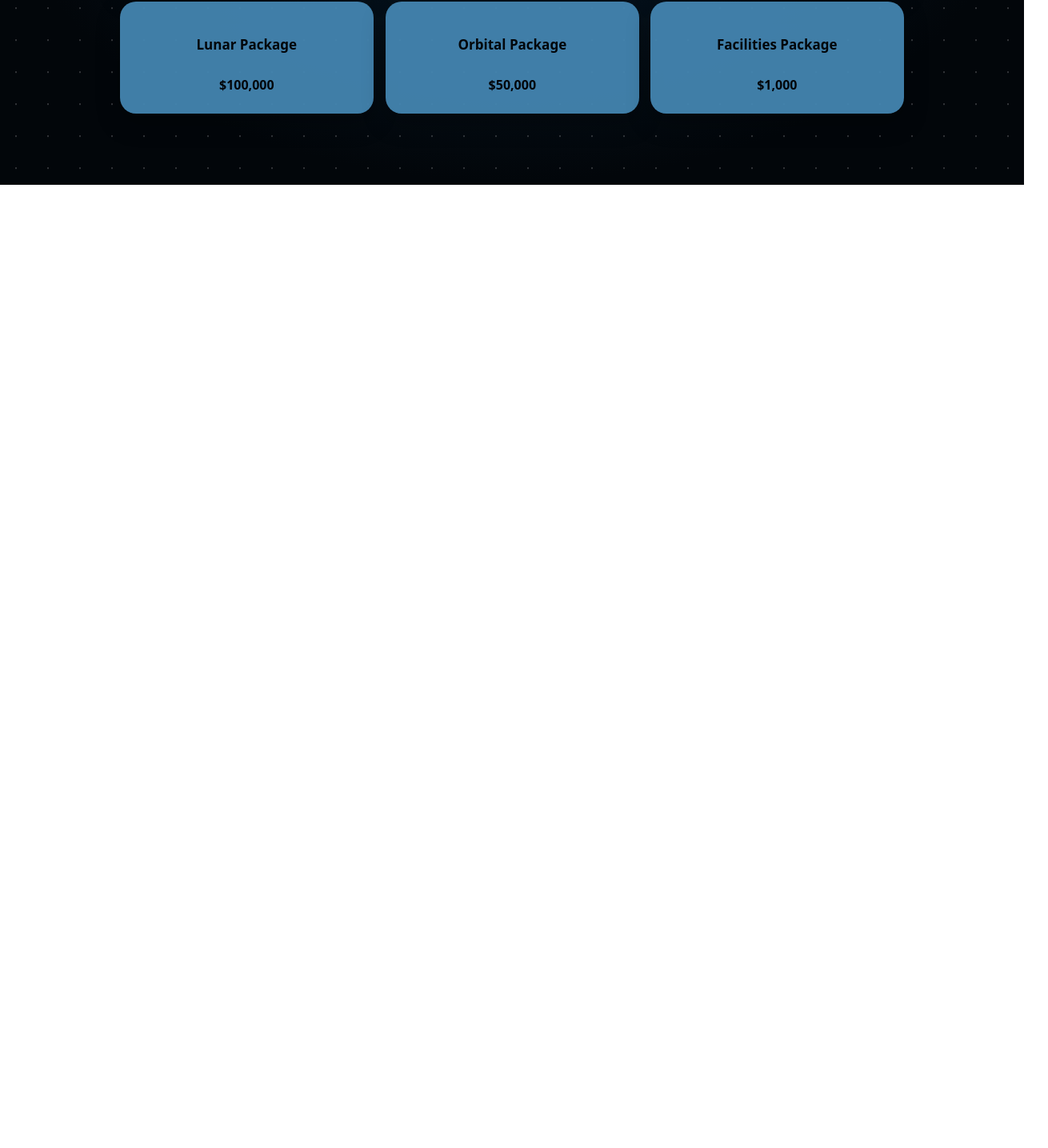
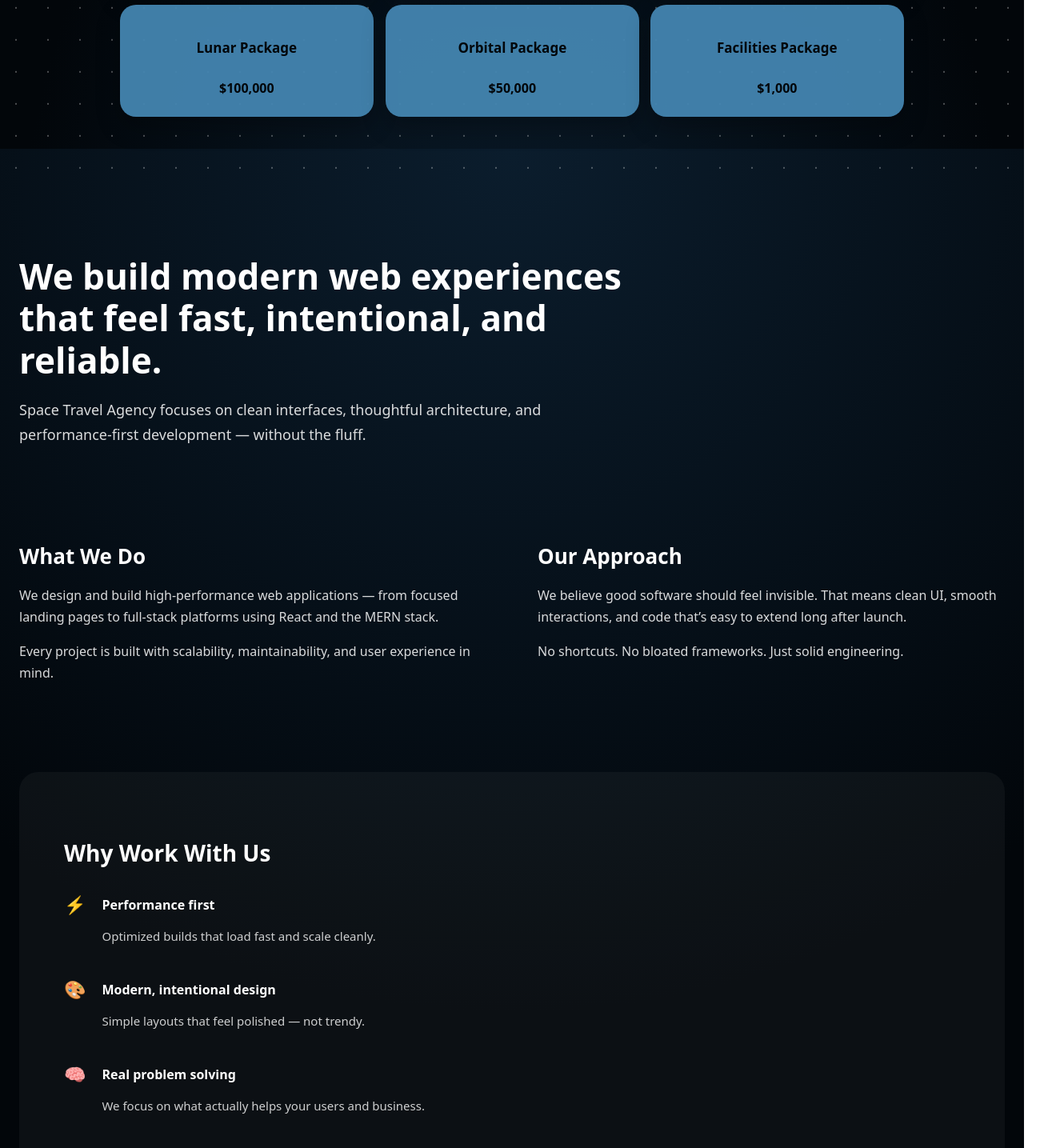
Before and after one commit to BrennenHammer/SpaceFlightBooking, a React (Vite) app in the folder client/: page / in a window 1280 px wide. Shown: the part 565-2000 px from the top of the page at 80% size, 1310 px wide, since content can reach past the window. Before the commit the page ends 800 px from the top, so only its background shows below. Built offline with nearby package versions, Linux system fonts and the light colour scheme.

Commit message:
worked a lot on about page.

```diff
--- a/client/src/App.jsx
+++ b/client/src/App.jsx
@@ -1,11 +1,13 @@
 import { BrowserRouter, Routes, Route } from "react-router-dom";
 import Home from "./pages/Home";
-
+import About from "./pages/About";
 function App() {
   return (
     <BrowserRouter>
       <Routes>
         <Route path="/" element={<Home />} />
+        <Route path="/about" element={<About />} />
+
       </Routes>
     </BrowserRouter>
   );
--- a/client/src/components/Navbar.jsx
+++ b/client/src/components/Navbar.jsx
@@ -1,41 +1,48 @@
 import styled from "styled-components";
+import { Link } from "react-router-dom";
 
 const Navbar = () => {
   return (
     <Nav>
       <Left>Space Travel Agency</Left>
-      <Center>Book your space travel!</Center>
+
+      <Right>
+        <NavLink to="/about">About</NavLink>
+      </Right>
     </Nav>
   );
 };
 
+export default Navbar;
+
+
 const Nav = styled.nav`
   height: 7vh;
-  width: 103%;
-  margin-top: -8px;
-  margin-left: -8px;
+  width: 100%;
   display: flex;
   align-items: center;
   position: relative;
 `;
 
 const Left = styled.h1`
-  margin-left: 20px;
+  margin-left: 40px;
   font-size: 25px;
   font-weight: bold;
-  margin-top: 25px;
   font-family: sans-serif;
-  cursor: pointer;
-  white-space: nowrap;     /* prevents line breaks */
+  white-space: nowrap;
 `;
 
-const Center = styled.div`
-  position: absolute;
-  left: 50%;
-  transform: translateX(-50%);
-  font-size: 20px;
-  margin-top: 7px;
-  white-space: nowrap;     /* prevents line breaks */
+const Right = styled.div`
+  margin-left: auto;
+  margin-right: 40px;
 `;
 
-export default Navbar;
+const NavLink = styled(Link)`
+  color: white;
+  text-decoration: none;
+  font-size: 18px;
+
+  &:hover {
+    opacity: 0.8;
+  }
+`;
--- a/client/src/pages/About.jsx
+++ b/client/src/pages/About.jsx
@@ -0,0 +1,176 @@
+import styled from "styled-components";
+import Navbar from "../components/Navbar";
+const AboutPage = () => {
+  return (
+    <Page2>
+      <Container>
+        {/* HERO */}
+        <Hero2>
+          <h1>
+            We build modern web experiences that feel fast, intentional, and
+            reliable.
+          </h1>
+          <p>
+            Space Travel Agency focuses on clean interfaces, thoughtful
+            architecture, and performance-first development — without the
+            fluff.
+          </p>
+        </Hero2>
+
+        {/* SPLIT SECTION */}
+        <Split>
+          <div>
+            <h2>What We Do</h2>
+            <p>
+              We design and build high-performance web applications — from
+              focused landing pages to full-stack platforms using React and the
+              MERN stack.
+            </p>
+            <p>
+              Every project is built with scalability, maintainability, and user
+              experience in mind.
+            </p>
+          </div>
+
+          <div>
+            <h2>Our Approach</h2>
+            <p>
+              We believe good software should feel invisible. That means clean
+              UI, smooth interactions, and code that’s easy to extend long after
+              launch.
+            </p>
+            <p>
+              No shortcuts. No bloated frameworks. Just solid engineering.
+            </p>
+          </div>
+        </Split>
+
+        {/* SURFACE */}
+        <Surface>
+          <h2>Why Work With Us</h2>
+          <List>
+            <li>
+              <span>⚡</span>
+              <div>
+                <strong>Performance first</strong>
+                <p>Optimized builds that load fast and scale cleanly.</p>
+              </div>
+            </li>
+
+            <li>
+              <span>🎨</span>
+              <div>
+                <strong>Modern, intentional design</strong>
+                <p>Simple layouts that feel polished — not trendy.</p>
+              </div>
+            </li>
+
+            <li>
+              <span>🧠</span>
+              <div>
+                <strong>Real problem solving</strong>
+                <p>We focus on what actually helps your users and business.</p>
+              </div>
+            </li>
+          </List>
+        </Surface>
+      </Container>
+    </Page2>
+  );
+};
+
+export default AboutPage;
+
+/* ================= STYLES ================= */
+
+const Page2 = styled.div`
+  min-height: 100vh;
+  background: radial-gradient(circle at top, #0b1d2d, #02060a 70%);
+  color: white;
+  padding: 96px 24px;
+`;
+
+const Container = styled.div`
+  max-width: 100%;
+  margin: 0 auto;
+`;
+
+const Hero2 = styled.section`
+  max-width: 760px;
+
+  h1 {
+    font-size: 44px;
+    font-weight: 600;
+    line-height: 1.2;
+    margin-bottom: 20px;
+  }
+
+  p {
+    font-size: 18px;
+    opacity: 0.85;
+    line-height: 1.7;
+  }
+`;
+
+const Split = styled.section`
+  display: grid;
+  grid-template-columns: 1fr 1fr;
+  gap: 64px;
+  margin-top: 96px;
+
+  h2 {
+    font-size: 26px;
+    margin-bottom: 14px;
+  }
+
+  p {
+    opacity: 0.85;
+    line-height: 1.7;
+    margin-bottom: 14px;
+  }
+
+  @media (max-width: 900px) {
+    grid-template-columns: 1fr;
+  }
+`;
+
+const Surface = styled.section`
+  margin-top: 96px;
+  background: rgba(255, 255, 255, 0.04);
+  border-radius: 24px;
+  padding: 56px;
+
+  h2 {
+    font-size: 28px;
+    margin-bottom: 32px;
+  }
+`;
+
+const List = styled.ul`
+  list-style: none;
+  padding: 0;
+  margin: 0;
+
+  li {
+    display: flex;
+    gap: 20px;
+    margin-bottom: 28px;
+    align-items: flex-start;
+  }
+
+  span {
+    font-size: 22px;
+    line-height: 1;
+  }
+
+  strong {
+    display: block;
+    margin-bottom: 4px;
+  }
+
+  p {
+    opacity: 0.8;
+    font-size: 15px;
+    line-height: 1.6;
+  }
+`;
--- a/client/src/pages/Home.jsx
+++ b/client/src/pages/Home.jsx
@@ -114,6 +114,80 @@ const Home = () => {
           </Modal>
         </ModalOverlay>
       )}
+      <Page2>
+      <Container>
+        {/* HERO */}
+        <Hero2>
+          <h1>
+            We build modern web experiences that feel fast, intentional, and
+            reliable.
+          </h1>
+          <p>
+            Space Travel Agency focuses on clean interfaces, thoughtful
+            architecture, and performance-first development — without the
+            fluff.
+          </p>
+        </Hero2>
+
+        {/* SPLIT SECTION */}
+        <Split>
+          <div>
+            <h2>What We Do</h2>
+            <p>
+              We design and build high-performance web applications — from
+              focused landing pages to full-stack platforms using React and the
+              MERN stack.
+            </p>
+            <p>
+              Every project is built with scalability, maintainability, and user
+              experience in mind.
+            </p>
+          </div>
+
+          <div>
+            <h2>Our Approach</h2>
+            <p>
+              We believe good software should feel invisible. That means clean
+              UI, smooth interactions, and code that’s easy to extend long after
+              launch.
+            </p>
+            <p>
+              No shortcuts. No bloated frameworks. Just solid engineering.
+            </p>
+          </div>
+        </Split>
+
+        {/* SURFACE */}
+        <Surface>
+          <h2>Why Work With Us</h2>
+          <List>
+            <li>
+              <span>⚡</span>
+              <div>
+                <strong>Performance first</strong>
+                <p>Optimized builds that load fast and scale cleanly.</p>
+              </div>
+            </li>
+
+            <li>
+              <span>🎨</span>
+              <div>
+                <strong>Modern, intentional design</strong>
+                <p>Simple layouts that feel polished — not trendy.</p>
+              </div>
+            </li>
+
+            <li>
+              <span>🧠</span>
+              <div>
+                <strong>Real problem solving</strong>
+                <p>We focus on what actually helps your users and business.</p>
+              </div>
+            </li>
+          </List>
+        </Surface>
+      </Container>
+    </Page2>
     </Page>
   );
 };
@@ -188,7 +262,7 @@ const Stars = styled.div`
   inset: 0;
   background-image: radial-gradient(white 1px, transparent 1px);
   background-size: 40px 40px;
-  opacity: 0.2;
+  opacity: 0.3;
   animation: ${starDrift} 45s linear infinite;
 `;
 
@@ -306,3 +380,94 @@ const CloseButton = styled.button`
   background: #02060a;
   color: white;
 `;
+const Page2 = styled.div`
+  min-height: 100vh;
+  background: radial-gradient(circle at top, #0b1d2d, #02060a 70%);
+  color: white;
+  padding: 96px 24px;
+`;
+
+const Container = styled.div`
+  max-width: 100%;
+  margin: 0 auto;
+`;
+
+const Hero2 = styled.section`
+  max-width: 760px;
+
+  h1 {
+    font-size: 44px;
+    font-weight: 600;
+    line-height: 1.2;
+    margin-bottom: 20px;
+  }
+
+  p {
+    font-size: 18px;
+    opacity: 0.85;
+    line-height: 1.7;
+  }
+`;
+
+const Split = styled.section`
+  display: grid;
+  grid-template-columns: 1fr 1fr;
+  gap: 64px;
+  margin-top: 96px;
+
+  h2 {
+    font-size: 26px;
+    margin-bottom: 14px;
+  }
+
+  p {
+    opacity: 0.85;
+    line-height: 1.7;
+    margin-bottom: 14px;
+  }
+
+  @media (max-width: 900px) {
+    grid-template-columns: 1fr;
+  }
+`;
+
+const Surface = styled.section`
+  margin-top: 96px;
+  background: rgba(255, 255, 255, 0.04);
+  border-radius: 24px;
+  padding: 56px;
+
+  h2 {
+    font-size: 28px;
+    margin-bottom: 32px;
+  }
+`;
+
+const List = styled.ul`
+  list-style: none;
+  padding: 0;
+  margin: 0;
+
+  li {
+    display: flex;
+    gap: 20px;
+    margin-bottom: 28px;
+    align-items: flex-start;
+  }
+
+  span {
+    font-size: 22px;
+    line-height: 1;
+  }
+
+  strong {
+    display: block;
+    margin-bottom: 4px;
+  }
+
+  p {
+    opacity: 0.8;
+    font-size: 15px;
+    line-height: 1.6;
+  }
+`;
```
Also changed, not shown: client/src/pages/Signup.jsx (added), 1 other file (tests, documents, lock files or other folders).
